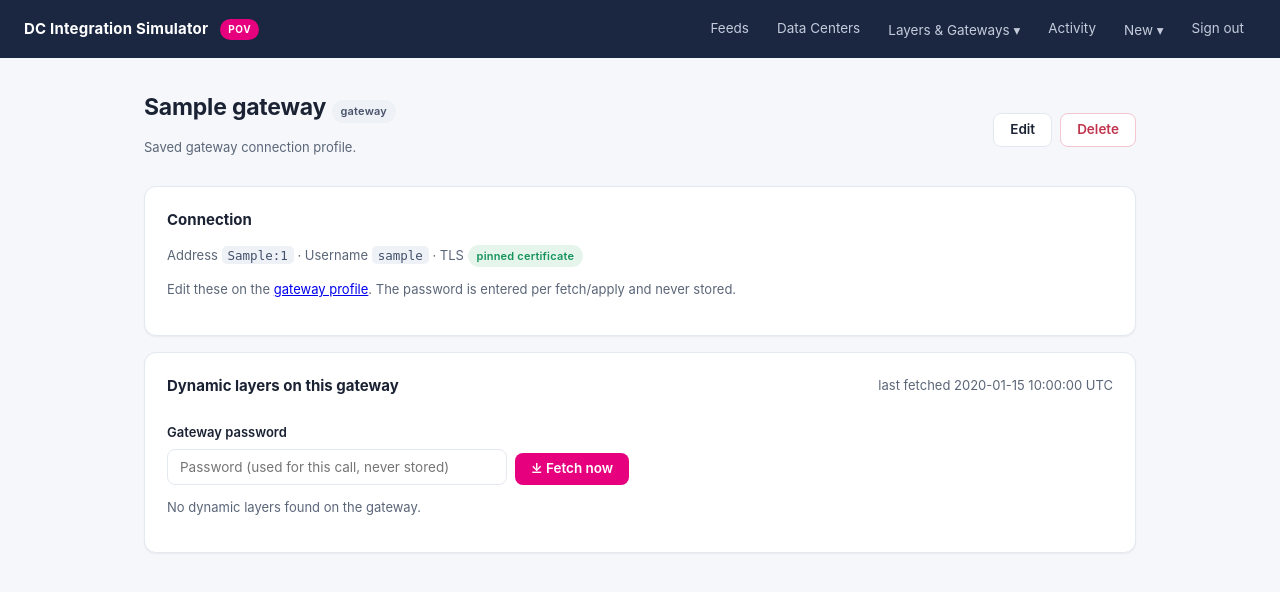
After one commit to alshawwaf/Drawbridge, a FastAPI app: page /gateways/1 in a window 1280 px wide. The commit adds this page. Shown: the top 592 px of the page. Run offline with FastAPI, Linux system fonts and the light colour scheme; the visitor is signed in with stand-in values (Sample User, id 1); tables that the repository leaves empty hold one stand-in row (values such as "Sample post").

Commit message:
Gateways: persistent per-gateway "dynamic layers" view (saved snapshot + Fetch now)
Adds a gateway detail page (/gateways/{id}) that shows the connection profile plus the dynamic
layers last fetched from that gateway — each with its full rulebase table and objects — so it
survives the fetch modal closing and can be reviewed any time. A "Fetch now" form (password per
call, never stored) refreshes it.

- New migration-free table GatewayLayerSnapshot (one per gateway, JSON layers + fetched_at + ok/
  error), cascade-deleted with the gateway.
- fetch_dynamic_content persists the snapshot when given a gateway_id; both the gateway-page fetch
  and the layer-page "Fetch from gateway" now save it.
- Shared Jinja macros (_layers_view.html) render the rulebase + objects server-side.
- Gateways list links each name to its detail page.

(Password handling unchanged — still per-call, never stored; the AES-256 encrypted-at-rest option
remains gated on the cryptography dependency, which org policy requires via Artifactory not PyPI.)

```diff
--- a/app/routers/dynamic_layers.py
+++ b/app/routers/dynamic_layers.py
@@ -298,7 +298,7 @@ def fetch_content(
             return JSONResponse({"error": err}, status_code=400)
         data = fetch_dynamic_content(target="gateway", db=db, owner_id=user.id, host=gw.host,
                                      port=gw.port, user=gw.username, password=gw_pass,
-                                     cert_pem=gw.cert_pem or None)
+                                     cert_pem=gw.cert_pem or None, gateway_id=gw.id)
     return JSONResponse(data)
 
 
--- /dev/null
+++ b/app/templates/_layers_view.html
@@ -0,0 +1,55 @@
+{# Shared server-rendered views for dynamic-layer rulebases + objects (gateway "layers" page). #}
+{% macro _cell(v) %}{% if v is string %}{{ v }}{% elif v %}{{ v | join(', ') }}{% else %}Any{% endif %}{% endmacro %}
+
+{% macro render_rulebase(rulebase) %}
+{% set actcls = {'accept': 'ok', 'drop': 'bad', 'reject': 'bad', 'drop with block message': 'bad'} %}
+<div class="tablewrap">
+  <table class="rulebase">
+    <thead><tr><th>#</th><th>Name</th><th>Source</th><th>Destination</th><th>Service</th><th>Action</th><th>Track</th></tr></thead>
+    <tbody>
+    {% for r in rulebase %}
+      <tr>
+        <td class="muted">{{ loop.index }}</td>
+        <td><b>{{ r.name or 'rule-' ~ loop.index }}</b></td>
+        <td>{{ _cell(r.source) }}</td>
+        <td>{{ _cell(r.destination) }}</td>
+        <td>{{ _cell(r.service) }}</td>
+        <td><span class="pill {{ actcls.get((r.action or '')|lower, '') }}">{{ r.action or '—' }}</span></td>
+        <td class="muted">{% if r.track is mapping %}{{ r.track.type or 'None' }}{% else %}{{ r.track or 'None' }}{% endif %}</td>
+      </tr>
+    {% else %}
+      <tr><td class="muted" colspan="7">No rules.</td></tr>
+    {% endfor %}
+    </tbody>
+  </table>
+</div>
+{% endmacro %}
+
+{%- macro _objdetail(o) -%}
+{%- if o['ip-address'] %}{{ o['ip-address'] }}{% elif o.subnet4 %}{{ o.subnet4 }}{% if o['mask-length4'] is not none %}/{{ o['mask-length4'] }}{% endif %}{% elif o.members %}{{ o.members | join(', ') }}{% elif o['ipv4-address-first'] %}{{ o['ipv4-address-first'] }} – {{ o['ipv4-address-last'] or '' }}{% endif -%}
+{%- endmacro -%}
+
+{% macro render_objects(objects) %}
+{% set types = (objects or {}).keys() | list %}
+{% if types %}
+<div class="trace-lbl" style="margin-top:10px;">Objects</div>
+{% for t in types %}{% if objects[t] %}
+<div style="margin:3px 0;"><span class="muted" style="font-size:11px; text-transform:uppercase; letter-spacing:.4px;">{{ t }}</span>
+{% for o in objects[t] %}<span class="pill" style="margin:2px;">{{ o.name or '?' }}{% set d = _objdetail(o) %}{% if d %} · {{ d }}{% endif %}</span>{% endfor %}
+</div>{% endif %}{% endfor %}
+{% endif %}
+{% endmacro %}
+
+{% macro render_layers(layers) %}
+{% for l in layers %}
+<div class="card" style="margin:10px 0; box-shadow:none;">
+  <b>{{ l.name or '(unnamed)' }}</b>{% if l.display_name %} <span class="muted">— {{ l.display_name }}</span>{% endif %}
+  <div class="muted" style="margin:6px 0;">{{ (l.rulebase or [])|length }} rule(s) · {{ (l.objects or {}).values() | map('length') | sum }} object(s)</div>
+  {{ render_rulebase(l.rulebase or []) }}
+  {{ render_objects(l.objects or {}) }}
+  {% if l.last_change and l.last_change.administrator %}<div class="muted" style="font-size:11px; margin-top:6px;">last change by {{ l.last_change.administrator }}{% if l.last_change.time and l.last_change.time['iso-8601'] %} · {{ l.last_change.time['iso-8601'] }}{% endif %}</div>{% endif %}
+</div>
+{% else %}
+<p class="muted">No dynamic layers found on the gateway.</p>
+{% endfor %}
+{% endmacro %}
--- /dev/null
+++ b/app/templates/gateway_detail.html
@@ -0,0 +1,40 @@
+{% extends "base.html" %}
+{% import "_layers_view.html" as lv %}
+{% block title %}{{ gw.name }}{% endblock %}
+{% block content %}
+<div class="row">
+  <div class="grow"><h1>{{ gw.name }} <span class="pill">gateway</span></h1>
+    <p class="muted">Saved gateway connection profile.</p></div>
+  <div class="row" style="gap:8px;">
+    <a class="btn secondary" href="/gateways/{{ gw.id }}/edit">Edit</a>
+    <form method="post" action="/gateways/{{ gw.id }}/delete">
+      <button class="danger" type="submit" data-confirm="Delete gateway “{{ gw.name }}”?">Delete</button>
+    </form>
+  </div>
+</div>
+
+<div class="card">
+  <h2 style="margin-top:0;">Connection</h2>
+  <p class="muted">Address <code>{{ gw.host }}:{{ gw.port }}</code> · Username <code>{{ gw.username or '—' }}</code> ·
+    TLS {% if gw.cert_pem %}<span class="pill ok">pinned certificate</span>{% else %}<span class="pill faint">system trust</span>{% endif %}</p>
+  <p class="muted">Edit these on the <a href="/gateways/{{ gw.id }}/edit">gateway profile</a>. The password is entered per fetch/apply and never stored.</p>
+</div>
+
+<div class="card">
+  <div class="row"><h2 style="margin:0;" class="grow">Dynamic layers on this gateway</h2>
+    {% if snapshot %}<span class="muted">last fetched {{ snapshot.fetched_at.strftime('%Y-%m-%d %H:%M:%S') }} UTC</span>{% endif %}</div>
+  {% if snapshot and not snapshot.ok and snapshot.error %}<div class="err" style="margin:10px 0;">{{ snapshot.error }}</div>{% endif %}
+
+  <form method="post" action="/gateways/{{ gw.id }}/fetch" class="row endalign" style="gap:8px; margin:12px 0;">
+    <div class="grow" style="max-width:340px;"><label>Gateway password</label>
+      <input name="password" type="password" placeholder="Password (used for this call, never stored)" required></div>
+    <button type="submit">⤓ Fetch now</button>
+  </form>
+
+  {% if snapshot %}
+    {{ lv.render_layers(snapshot.layers) }}
+  {% else %}
+    <p class="muted">Not fetched yet. Enter the password and click <b>Fetch now</b> to pull this gateway's dynamic layers — the result is saved here so you can review it any time without re-fetching.</p>
+  {% endif %}
+</div>
+{% endblock %}
--- a/app/templates/gateway_list.html
+++ b/app/templates/gateway_list.html
@@ -19,7 +19,7 @@
   <tbody>
   {% for r in rows %}
     <tr>
-      <td><b>{{ r.gw.name }}</b></td>
+      <td><a class="feedname" href="/gateways/{{ r.gw.id }}">{{ r.gw.name }}</a></td>
       <td class="nowrap"><code>{{ r.gw.host }}:{{ r.gw.port }}</code></td>
       <td class="nowrap">{{ r.gw.username or '—' }}</td>
       <td class="nowrap">{% if r.gw.cert_pem %}<span class="pill ok">pinned cert</span>{% else %}<span class="pill faint">system trust</span>{% endif %}</td>
```
Also changed, not shown: app/models.py (+20 -0 lines), app/routers/gateways.py (+36 -1 lines), app/services/apply_runner.py (+16 -2 lines).
